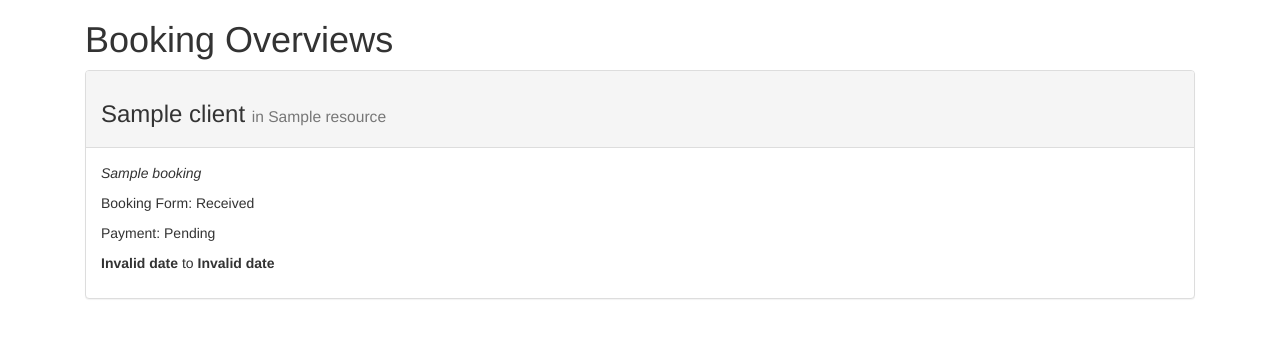
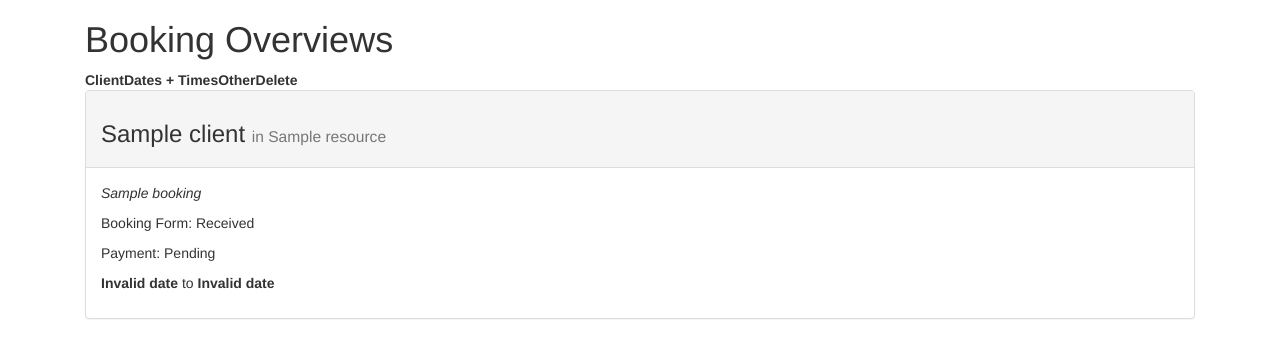
Before and after one commit to PaperAndColours/exchange-booking, a Node project: template app/views/overview.ejs in a window 1280 px wide. Shown: the top 358 px of the page. Run offline with Node 20 templates, Linux system fonts and the light colour scheme; the template is opened without the code that fills it: most values are stand-ins (such as "Sample title", 1, 10 or a date in 2020); lists and menus that the app fills with data are empty; some libraries are stand-ins or nearby versions.

Commit message:
overview added

```diff
--- a/app/views/overview.ejs
+++ b/app/views/overview.ejs
@@ -3,15 +3,28 @@
 <head>
   <meta charset='utf-8'/>
   <link rel='stylesheet prefetch' href='http://netdna.bootstrapcdn.com/bootstrap/3.1.0/css/bootstrap.min.css'>
+  <link href="/js/bower_components/DataTables/media/css/jquery.dataTables.min.css" rel='stylesheet'>
 
   <script src='/js/fullCalendarResources/lib/moment/moment.js'></script>
   <script src='/js/fullCalendarResources/lib/jquery/dist/jquery.js'></script>
+  <script src="/js/bower_components/DataTables/media/js/jquery.dataTables.min.js"></script>
   <script src="/js/overview.js"></script>
 </head>
 <body>
 <div class="container"> <div class="padding">
 	<div class="col-lg-12">
 		<h1> Booking Overviews </h1>
+				<table id="Bookings">
+					<thead>
+						<th> Client </th>
+						<th> Dates + Times </th>
+						<th> Other </th>
+						<th> Delete </th>
+						<th> </th>
+					</thead>
+					<tbody>
+					</tbody>
+				</table>
 
 			<% for(var i=0; i<bookings.length; i++) {%>
 				<div class="panel panel-default">
```
Also changed, not shown: 3 other files.
